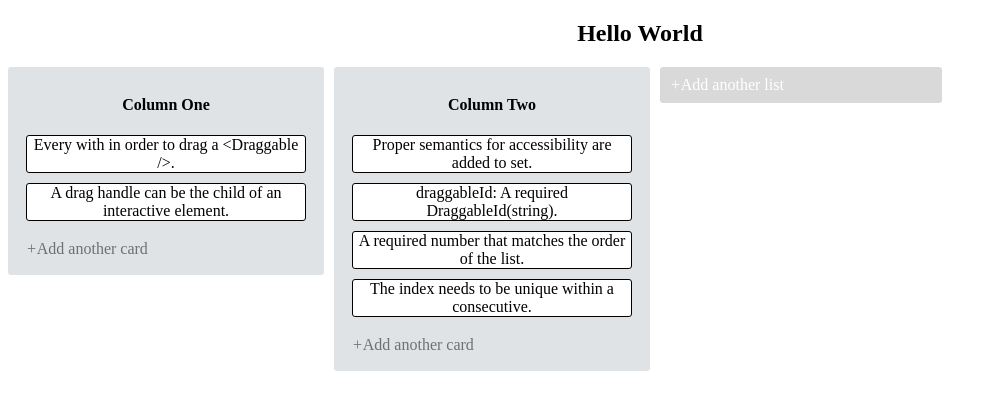
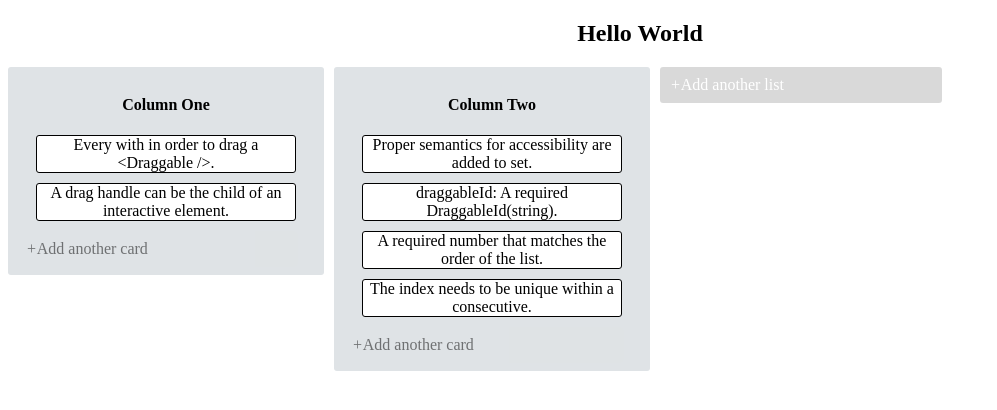
Before and after one commit to alexventuraio/trello-clone-client, a React (Create React App) app: page / in a window 1280 px wide. Shown: the top 410 px of the page, without its empty margins (0-997 px from the left). Built offline with nearby package versions, Linux system fonts and the light colour scheme.

Commit message:
Implement styled components library for list, cards container and card.

```diff
--- a/package.json
+++ b/package.json
@@ -10,7 +10,8 @@
     "react-scripts": "3.1.1",
     "react-textarea-autosize": "^7.1.0",
     "redux": "^4.0.4",
-    "redux-thunk": "^2.3.0"
+    "redux-thunk": "^2.3.0",
+    "styled-components": "^4.3.2"
   },
   "scripts": {
     "start": "react-scripts start",
--- a/src/components/App.js
+++ b/src/components/App.js
@@ -1,12 +1,18 @@
 import React from 'react';
 import { connect } from 'react-redux';
 import { DragDropContext } from 'react-beautiful-dnd';
+import styled from 'styled-components';
 
 import TrelloList from './TrelloList';
 import TrelloActionButton from './TrelloActionButton';
 import { sort } from '../actions';
 
 import './App.css';
+
+const ListContainer = styled.div`
+  display: flex;
+  flex-direction: row;
+`;
 
 const App = props => {
   const { lists } = props;
@@ -31,7 +37,7 @@ const App = props => {
     <DragDropContext onDragEnd={onDragEnd}>
       <div className="App">
         <h2>Hello World</h2>
-        <div style={styles.listContainer}>
+        <ListContainer>
           {lists.map(list => (
             <TrelloList
               key={list.id}
@@ -41,17 +47,10 @@ const App = props => {
             />
           ))}
           <TrelloActionButton list />
-        </div>
+        </ListContainer>
       </div>
     </DragDropContext>
   );
-};
-
-const styles = {
-  listContainer: {
-    display: 'flex',
-    flexDirection: 'row',
-  },
 };
 
 const mapStateToProps = state => ({
--- a/src/components/TrelloCard.js
+++ b/src/components/TrelloCard.js
@@ -1,26 +1,28 @@
 import React from 'react';
 import { Draggable } from 'react-beautiful-dnd';
+import styled from 'styled-components';
 
-const styles = {
-  card: {
-    backgroundColor: '#fff',
-    border: '1px solid black',
-    borderRadius: 3,
-    margin: '10px',
-  },
-};
+const CardContainer = styled.div`
+  margin: 10px;
+`;
+const Card = styled.div`
+  background-color: #fff;
+  border: 1px solid black;
+  border-radius: 3px;
+  margin: 10px;
+`;
 
 const TrelloCard = ({ index, id, text }) => {
   return (
     <Draggable draggableId={String(id)} index={index}>
       {provided => (
-        <div
+        <CardContainer
           ref={provided.innerRef}
           {...provided.draggableProps}
           {...provided.dragHandleProps}
         >
-          <div style={styles.card}>{text}</div>
-        </div>
+          <Card>{text}</Card>
+        </CardContainer>
       )}
     </Draggable>
   );
--- a/src/components/TrelloList.js
+++ b/src/components/TrelloList.js
@@ -1,29 +1,24 @@
 import React from 'react';
 import { Droppable } from 'react-beautiful-dnd';
+import styled from 'styled-components';
 
 import TrelloCard from './TrelloCard';
 import TrelloActionButton from './TrelloActionButton';
 
-const styles = {
-  container: {
-    backgroundColor: '#dfe3e6',
-    borderRadius: 3,
-    width: 300,
-    padding: 8,
-    height: '100%',
-    marginRight: 10,
-  },
-};
+const ListContainer = styled.div`
+  background-color: #dfe3e6;
+  border-radius: 3px;
+  width: 300px;
+  padding: 8px;
+  height: 100%;
+  margin-right: 10px;
+`;
 
 const TrelloList = ({ title, cards, listId }) => {
   return (
     <Droppable droppableId={listId.toString()}>
       {provided => (
-        <div
-          {...provided.droppableProps}
-          ref={provided.innerRef}
-          style={styles.container}
-        >
+        <ListContainer {...provided.droppableProps} ref={provided.innerRef}>
           <h4>{title}</h4>
           {cards.map((card, index) => (
             <TrelloCard
@@ -35,7 +30,7 @@ const TrelloList = ({ title, cards, listId }) => {
           ))}
           <TrelloActionButton listId={listId} />
           {provided.placeholder}
-        </div>
+        </ListContainer>
       )}
     </Droppable>
   );
```
Also changed, not shown: 1 other file (tests, documents, lock files or other folders).
